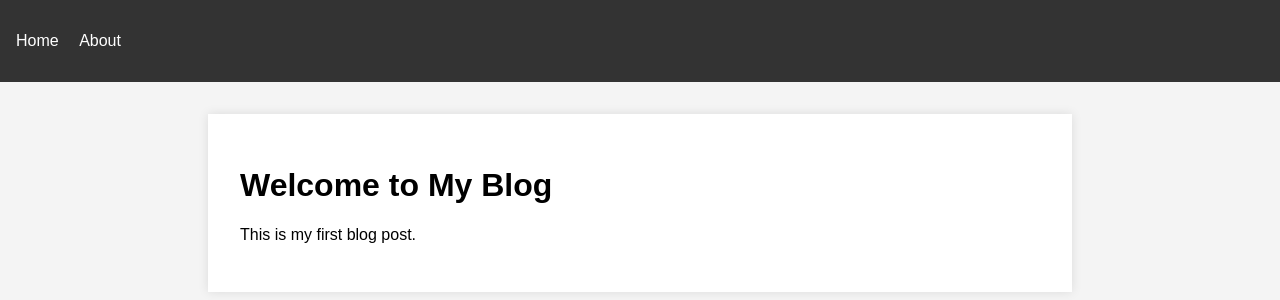
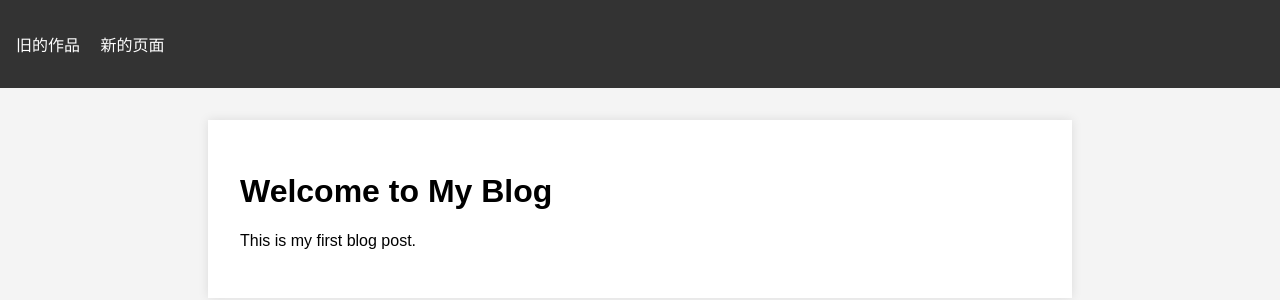
Before and after one commit to yihngwan/yihngwan.github.io, a Jekyll site: the page built from index.md, in a window 1280 px wide. Shown: the top 300 px of the page. Built offline with Jekyll 4.4.1, drawn with Linux system fonts in a browser that asks for light colours; our own code applies the rules of GitHub Pages for plain Markdown files.

Commit message:
听ai的看看

```diff
--- a/_config.yml
+++ b/_config.yml
@@ -1,7 +1,7 @@
-heme: jekyll-theme-minimal
+theme: jekyll-theme-minimal
 title: 何贤君的githubBlog
 nav_links:
-  - title: "Home"
-    url: "index.md"
-  - title: "About"
-    url: "_posts/about.md"
+  - title: "旧的作品"
+    url: "https://yihngwan.github.io/study_html/"
+  - title: "新的页面"
+    url: "/pages/new_page"
```
Also changed, not shown: pages/new_page.md (added, +6 -0 lines).
